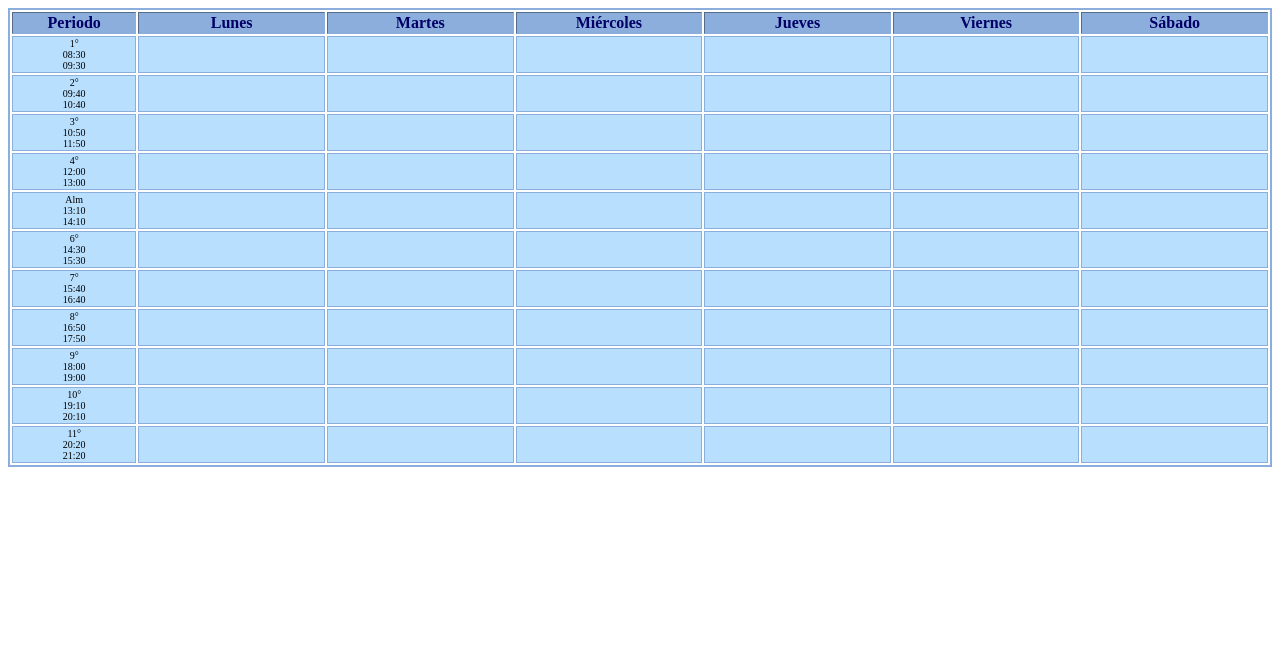
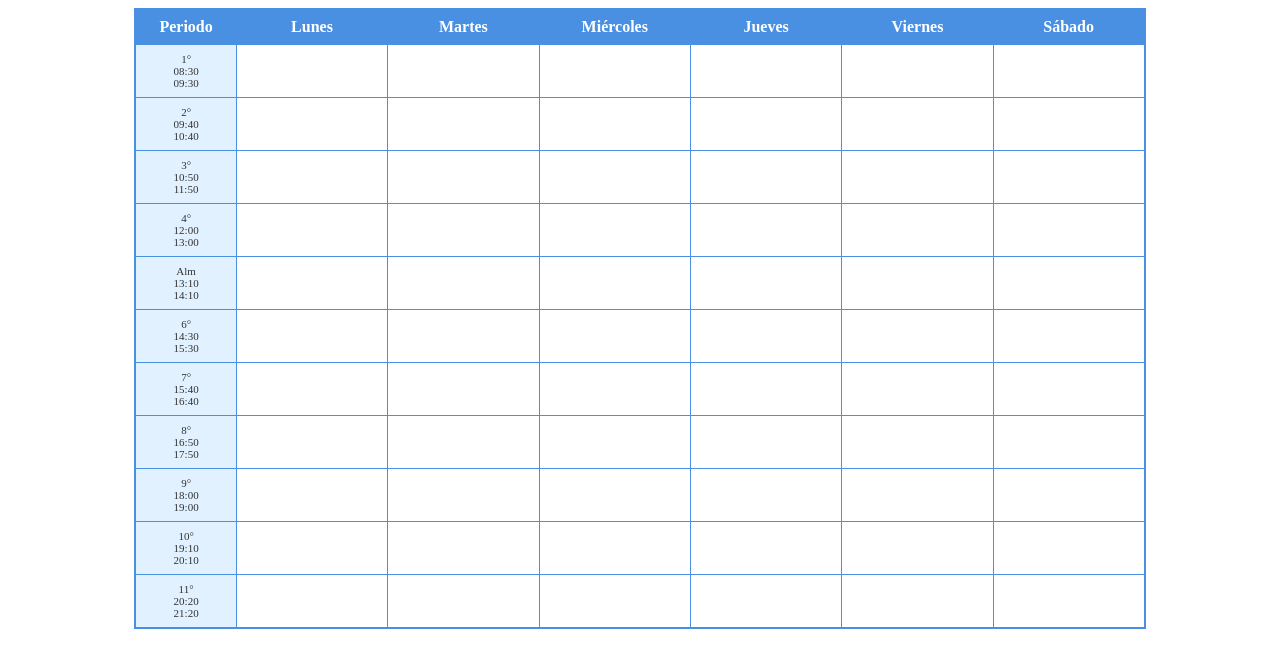
Before and after one commit to nicola-19010/electivehelper, an Angular app in the folder electivehelper-ui/: page /horario in a window 1280 px wide. Shown: the top 668 px of the page. Built offline with nearby package versions, Linux system fonts and the light colour scheme.

Commit message:
Add slots change of color

```diff
--- a/electivehelper-ui/src/app/interactive-schedule/interactive-schedule.component.css
+++ b/electivehelper-ui/src/app/interactive-schedule/interactive-schedule.component.css
@@ -0,0 +1,39 @@
+.Normal {
+    border: 2px solid #4a90e2;
+    border-collapse: collapse;
+    max-width: 80%; /* Ajusta el ancho máximo de la tabla */
+    margin: 0 auto; /* Centra la tabla horizontalmente */
+}
+
+.header-row {
+    background-color: #4a90e2;
+    color: #ffffff;
+}
+
+.header-row th {
+    padding: 8px; /* Ajusta el padding según sea necesario */
+}
+
+.period-row {
+    text-align: center;
+    background-color: #e1f1ff;
+}
+
+.period-cell {
+    border: 1px solid #4a90e2;
+    padding: 8px; /* Ajusta el padding según sea necesario */
+    font-size: 11px; /* Ajusta el tamaño de la fuente según sea necesario */
+    color: #333;
+}
+
+.slot-cell {
+    border: 1px solid #4a90e2;
+    padding: 8px; /* Ajusta el padding según sea necesario */
+    font-size: 11px; /* Ajusta el tamaño de la fuente según sea necesario */
+    cursor: pointer;
+    background-color: #ffffff;
+}
+
+.selected-slot {
+    background-color: #d4edda; /* Color verde claro para el slot seleccionado */
+}
--- a/electivehelper-ui/src/app/interactive-schedule/interactive-schedule.component.html
+++ b/electivehelper-ui/src/app/interactive-schedule/interactive-schedule.component.html
@@ -1,23 +1,27 @@
-<table border="1" width="100%" style="border: 2px solid #8caedc;" class="Normal">
-
+<table border="1" width="100%" class="Normal">
     <tbody>
-        <tr style="background-color: #8caedc; color: #000066;">
-
+        <tr class="header-row">
             <th width="10%">Periodo</th>
-
-            @for (day of days; track $index) {
-            <th width="15%">{{day}}</th>
-            }
-
+            <ng-container *ngFor="let day of days; let i = index">
+                <th width="15%">{{ day }}</th>
+            </ng-container>
         </tr>
 
-        @for(period of periods; track $index){
-            <tr style="text-align: center; background-color: #B8DFFE;">
-                <td style="border : 1px solid #8caedc;font-size : 10px;">{{period.periodName}}<br>{{period.startTime}}<br>{{period.endTime}}</td>
-                @for(day of days; track $index){
-                    <td (click)="selectSlot(day,period)" style="border : 1px solid #8caedc;font-size : 10px; ">&nbsp;</td>
-                }
+        <ng-container *ngFor="let period of periods; let i = index">
+            <tr class="period-row">
+                <td class="period-cell">
+                    {{ period.periodName }}<br>{{ period.startTime }}<br>{{ period.endTime }}
+                </td>
+                <ng-container *ngFor="let day of days; let j = index">
+                    <td
+                        (click)="selectSlot(day, period)"
+                        [ngClass]="{
+                            'slot-cell': true,
+                            'selected-slot': isSlotSelected(day, period)
+                        }"
+                    >&nbsp;</td>
+                </ng-container>
             </tr>
-        }
+        </ng-container>
     </tbody>
 </table>
--- a/electivehelper-ui/src/app/interactive-schedule/interactive-schedule.component.ts
+++ b/electivehelper-ui/src/app/interactive-schedule/interactive-schedule.component.ts
@@ -1,11 +1,12 @@
 import { Component } from '@angular/core';
 import { Period } from '../domain/period';
 import { Slot } from '../domain/slot';
+import { CommonModule } from '@angular/common';
 
 @Component({
   selector: 'app-interactive-schedule',
   standalone: true,
-  imports: [],
+  imports: [CommonModule],
   templateUrl: './interactive-schedule.component.html',
   styleUrl: './interactive-schedule.component.css'
 })
@@ -35,6 +36,8 @@ export class InteractiveScheduleComponent {
     return false;
   }
 
-
-
+  isSlotSelected(day: string, period: Period): boolean {
+    let slot = new Slot(period.periodName, day, period.startTime, period.endTime);
+    return this.selectedSlots.some(selectedSlot => selectedSlot.equals(slot));
+  }
 }
```
